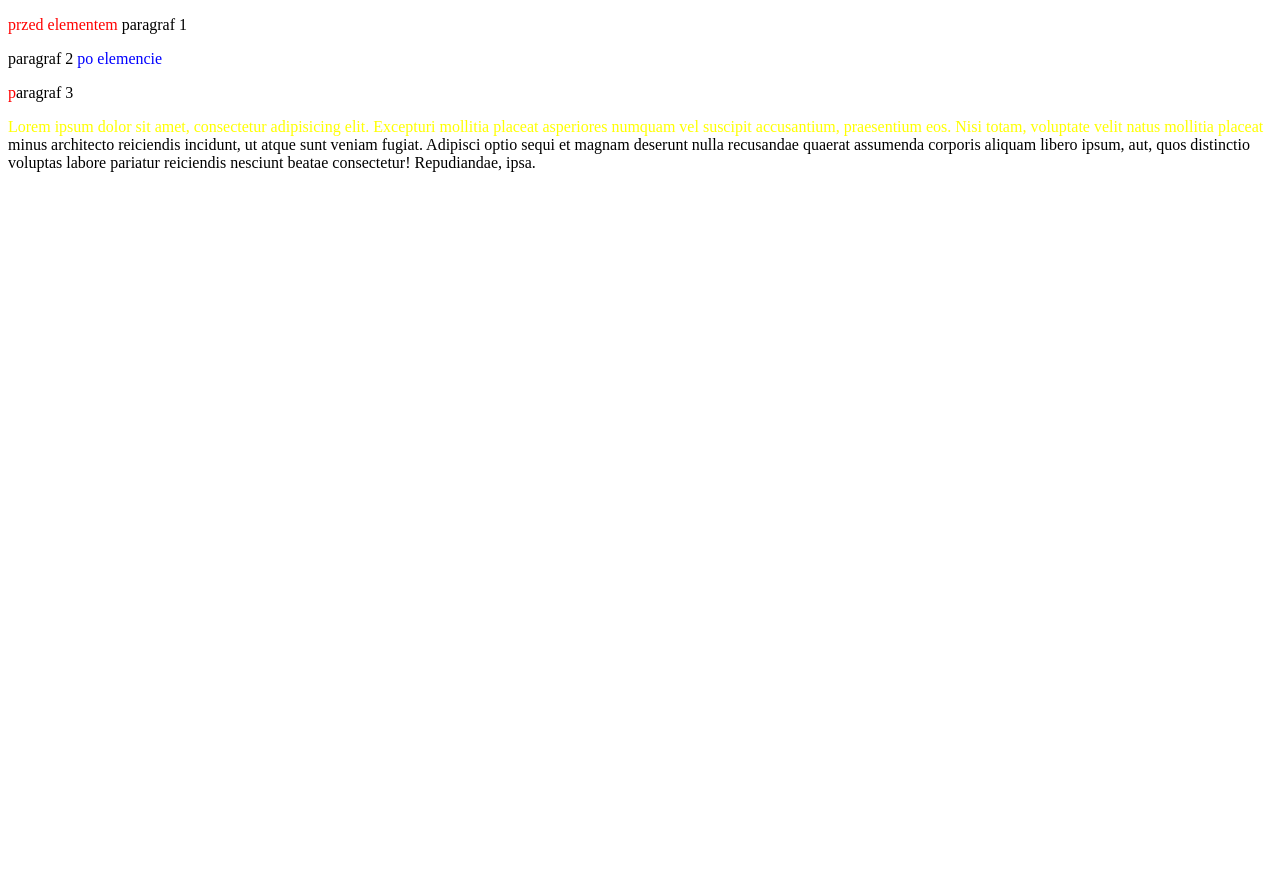
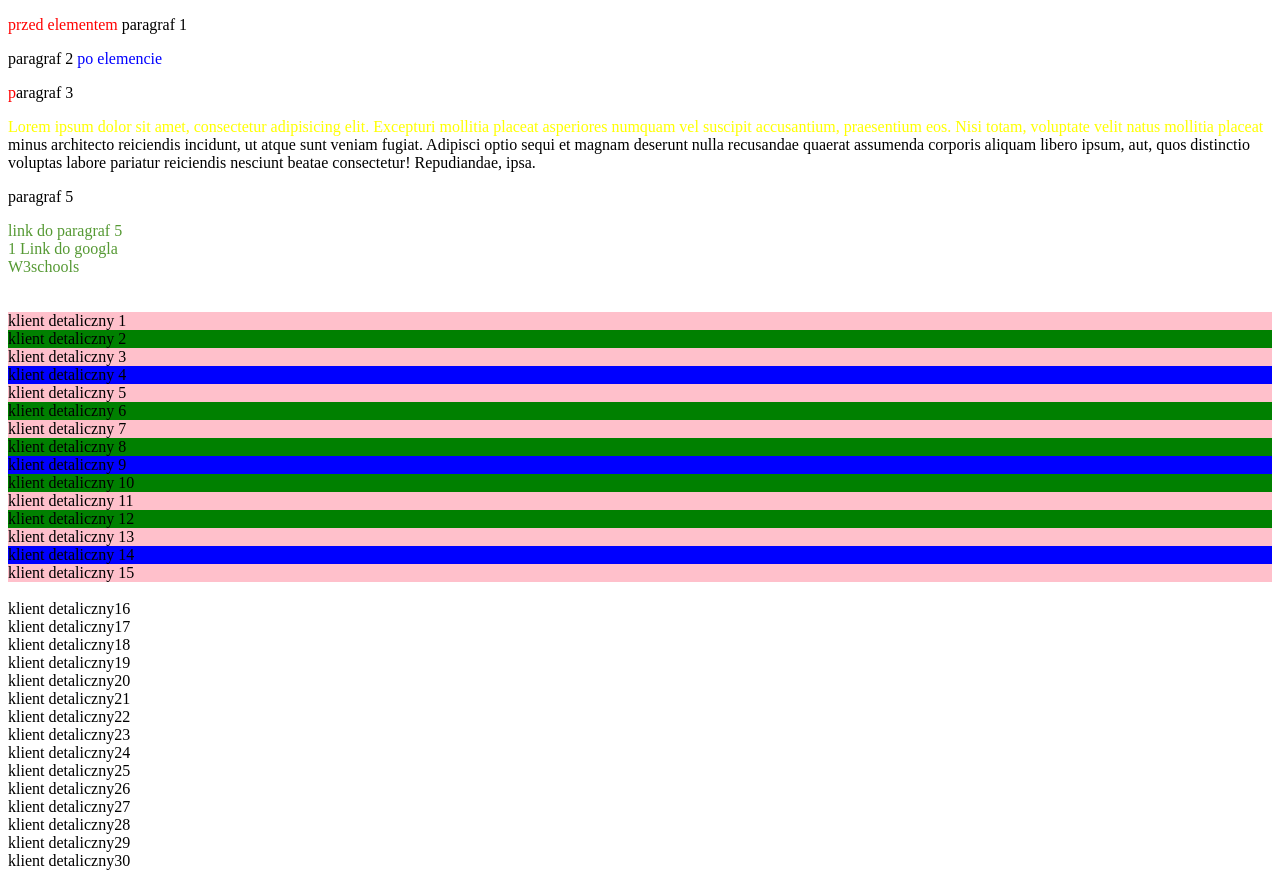
Before and after one commit to mikolajoblinski/mikolajoblinski.github.io, a plain HTML site: page warsztaty/css rozszerzony/index.html in a window 1280 px wide. Before the commit the page ends 800 px from the top, so only its background shows below. Drawn offline with Linux system fonts and the light colour scheme.

Commit message:
pseudo-klasy

```diff
--- a/warsztaty/css rozszerzony/css/style.css
+++ b/warsztaty/css rozszerzony/css/style.css
@@ -12,3 +12,22 @@
 #p4::first-line {
     color: yellow;
 }
+#p5:target {
+    color: red;
+}
+a:link {
+    color: #593;
+    text-decoration: none;
+}
+a:visited {
+    color: aqua
+}
+#client-list div:nth-child(odd) {
+    background-color: pink;
+}
+#client-list div:nth-child(even){
+    background-color: green;
+}
+#client-list div:nth-child(5n+4){
+    background-color: blue
+}
--- a/warsztaty/css rozszerzony/index.html
+++ b/warsztaty/css rozszerzony/index.html
@@ -12,5 +12,50 @@
    <p id="p3">paragraf 3</p>
    <p id="p4">Lorem ipsum dolor sit amet, consectetur adipisicing elit. Excepturi mollitia placeat asperiores numquam vel suscipit accusantium, praesentium eos. Nisi totam, voluptate velit natus mollitia placeat minus architecto reiciendis incidunt, ut atque sunt veniam fugiat. Adipisci optio sequi et magnam deserunt nulla recusandae quaerat assumenda corporis aliquam libero ipsum, aut, quos distinctio voluptas labore pariatur reiciendis nesciunt beatae consectetur! Repudiandae, ipsa.</p>
 
+   <p id="p5">paragraf 5</p>
+   <a href="#p5">link do paragraf 5</a><br>
+
+   <a href="https://www.google.pl/">1 Link do googla</a><br>
+   <a href="https://www.w3schools.com/html/html_form_input_types.asp">W3schools</a><br>
+   <br>
+   <br>
+
+   <div id="client-list">
+       <div>klient detaliczny 1</div>
+       <div>klient detaliczny 2</div>
+       <div>klient detaliczny 3</div>
+       <div>klient detaliczny 4</div>
+       <div>klient detaliczny 5</div>
+       <div>klient detaliczny 6</div>
+       <div>klient detaliczny 7</div>
+       <div>klient detaliczny 8</div>
+       <div>klient detaliczny 9</div>
+       <div>klient detaliczny 10</div>
+       <div>klient detaliczny 11</div>
+       <div>klient detaliczny 12</div>
+       <div>klient detaliczny 13</div>
+       <div>klient detaliczny 14</div>
+       <div>klient detaliczny 15</div>
+   </div><br>
+
+    <div>
+        <div>klient detaliczny16</div>
+        <div>klient detaliczny17</div>
+        <div>klient detaliczny18</div>
+        <div>klient detaliczny19</div>
+        <div>klient detaliczny20</div>
+        <div>klient detaliczny21</div>
+        <div>klient detaliczny22</div>
+        <div>klient detaliczny23</div>
+        <div>klient detaliczny24</div>
+        <div>klient detaliczny25</div>
+        <div>klient detaliczny26</div>
+        <div>klient detaliczny27</div>
+        <div>klient detaliczny28</div>
+        <div>klient detaliczny29</div>
+        <div>klient detaliczny30</div>
+    </div>
+
+
 </body>
 </html>
```
